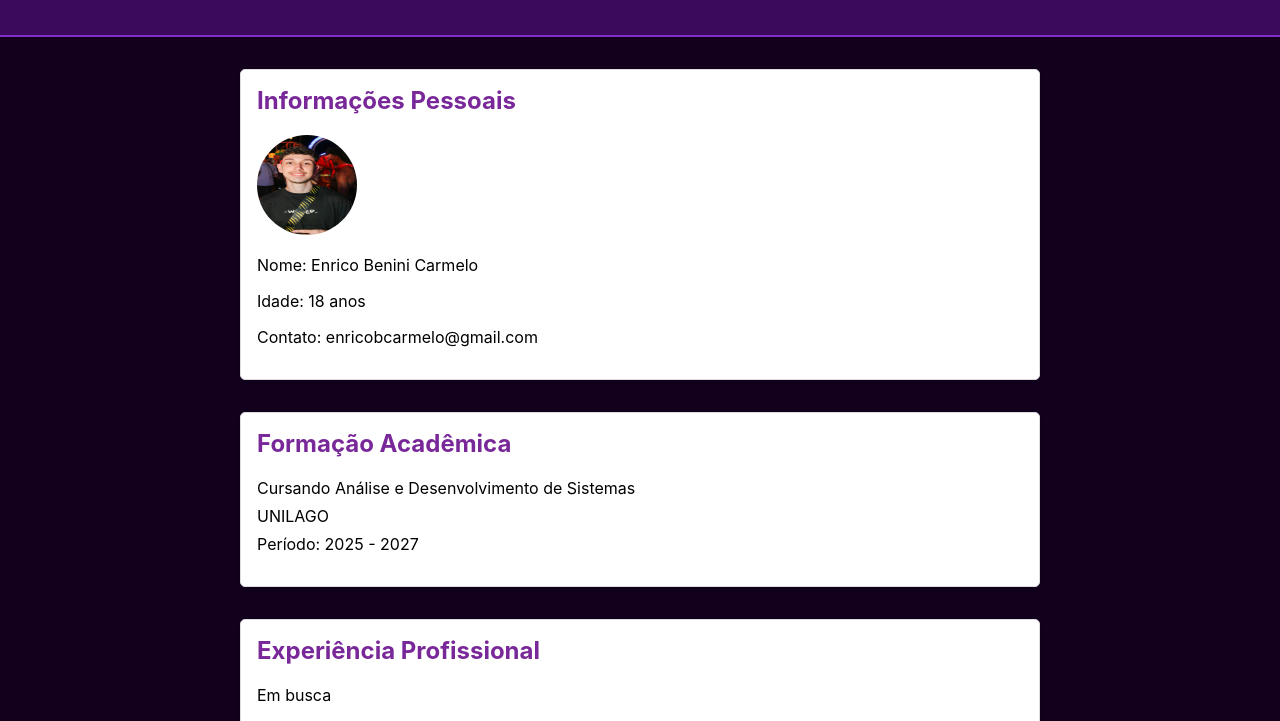
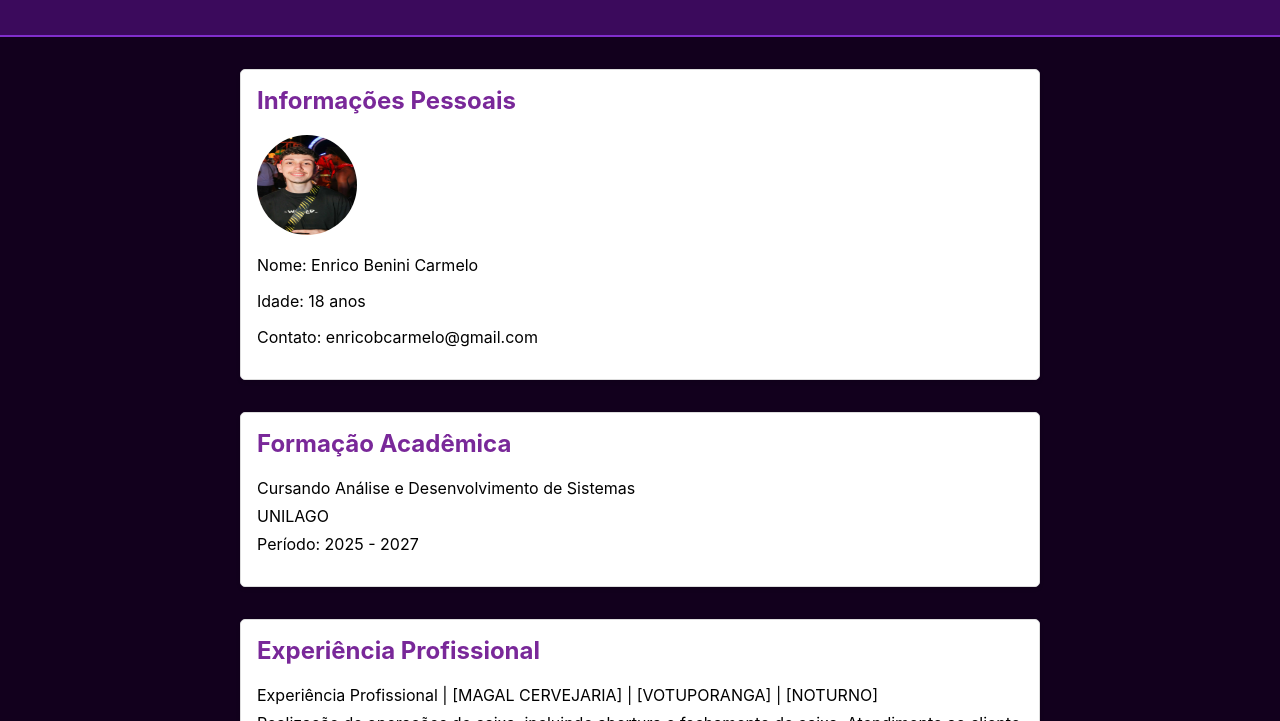
Before and after one commit to EnricoCarmelo/CURRICULO-ENRICO, a plain HTML site: page index.html in a window 1280 px wide. Shown: the part 79-800 px from the top of the page. Drawn offline with Linux system fonts and the light colour scheme; files whose address does not match are found by name.

Commit message:
Add files via upload

```diff
--- a/index.html
+++ b/index.html
@@ -31,7 +31,13 @@
         <section class="experiencia">
             <h2>Experiência Profissional</h2>
             <ul>
-                <li>Em busca</li>
+                <li>Experiência Profissional
+
+                    | [MAGAL CERVEJARIA] | [VOTUPORANGA] | [NOTURNO]</li>
+
+                </li>Realização de operações de caixa, incluindo abertura e fechamento de caixa.
+                    Atendimento ao cliente e resolução de dúvidas sobre produtos e pagamentos.
+                    Controle e organização de notas fiscais e fluxo de caixa.</li>
             </ul>
         </section>
 
```
